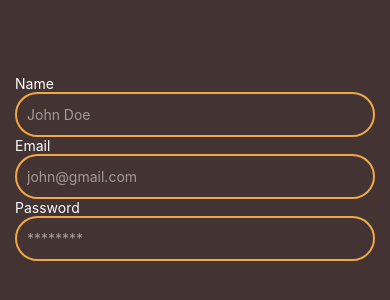
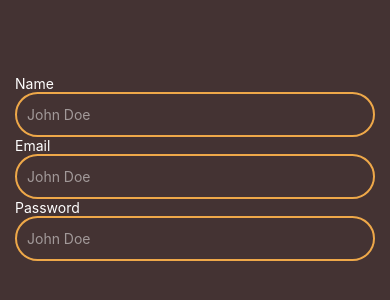
Before and after one commit to Prince-919/PodifyPlayer, a React Native app: screen / in a window 390 px wide. Shown: the part 254-554 px from the top of the page. Built offline with nearby package versions, Linux system fonts and the light colour scheme.

Commit message:
add seprate AppInput component

```diff
--- /dev/null
+++ b/src/ui/AppInput.tsx
@@ -0,0 +1,29 @@
+import React, {FC} from 'react';
+import colors from '@utils/colors';
+import {StyleSheet, TextInputProps, TextInput} from 'react-native';
+
+interface Props extends TextInputProps {}
+
+const AppInput: FC<Props> = props => {
+  return (
+    <TextInput
+      {...props}
+      placeholder="John Doe"
+      placeholderTextColor={colors.INACTIVE_CONTRAST}
+      style={[styles.input, props.style]}
+    />
+  );
+};
+
+const styles = StyleSheet.create({
+  input: {
+    borderWidth: 2,
+    borderColor: colors.SECONDARY,
+    height: 45,
+    borderRadius: 25,
+    color: colors.CONTRAST,
+    padding: 10,
+  },
+});
+
+export default AppInput;
--- a/src/views/auth/SignUp.tsx
+++ b/src/views/auth/SignUp.tsx
@@ -1,6 +1,7 @@
 import React, {FC} from 'react';
 import colors from '@utils/colors';
-import {StyleSheet, TextInput, SafeAreaView, Text, View} from 'react-native';
+import {StyleSheet, SafeAreaView, Text, View} from 'react-native';
+import AppInput from '@ui/AppInput';
 
 interface Props {}
 
@@ -9,22 +10,18 @@ const SignUp: FC<Props> = props => {
     <SafeAreaView style={styles.container}>
       <View style={styles.formContainer}>
         <Text style={styles.label}>Name</Text>
-        <TextInput
-          style={styles.input}
-          placeholder="John Doe"
-          placeholderTextColor={colors.INACTIVE_CONTRAST}
-        />
+        <AppInput placeholder="John Doe" />
         <Text style={styles.label}>Email</Text>
-        <TextInput
-          style={styles.input}
+        <AppInput
           placeholder="john@gmail.com"
-          placeholderTextColor={colors.INACTIVE_CONTRAST}
+          keyboardType="email-address"
+          autoCapitalize="none"
         />
         <Text style={styles.label}>Password</Text>
-        <TextInput
-          style={styles.input}
+        <AppInput
           placeholder="********"
-          placeholderTextColor={colors.INACTIVE_CONTRAST}
+          autoCapitalize="none"
+          secureTextEntry
         />
       </View>
     </SafeAreaView>
```
